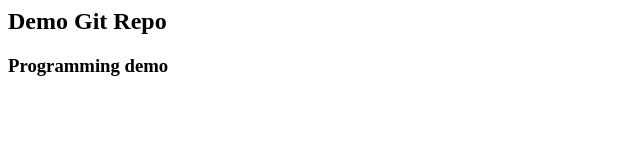
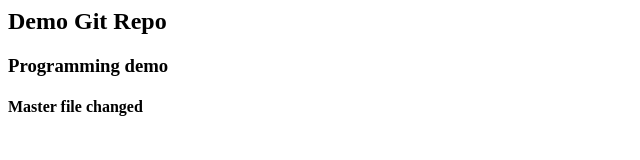
Before and after one commit to biswa-13/GitDemo, a plain HTML site: page index.html in a window 1280 px wide. Shown: the whole page, without its empty margins (0-640 px from the left). Drawn offline with Linux system fonts and the light colour scheme.

Commit message:
Update index.html
Master file changed

```diff
--- a/index.html
+++ b/index.html
@@ -2,5 +2,6 @@
   <body>
     <h2>Demo Git Repo</h2>
     <h3>Programming demo</h3>
+    <h4>Master file changed</h4>
   </body>
 </html>
```
